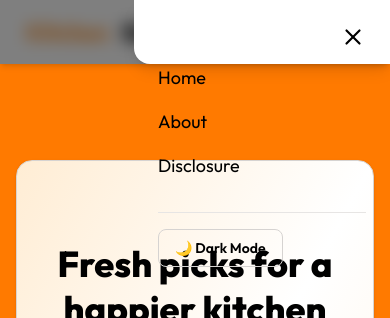
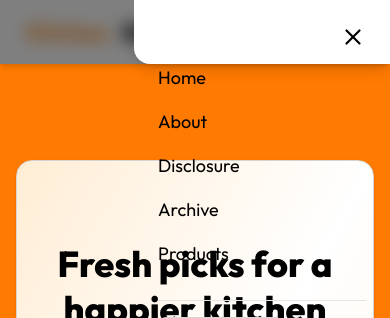
Before and after one commit to Dev-Tron/kitchenease-affiliate, a Next.js app: page / in a window 390 px wide. Both pictures are taken after a click on the button 353 px from the left and 32 px from the top of the page. Shown: the top 318 px of the page. Built offline with nearby package versions, Linux system fonts and the light colour scheme.

Commit message:
Fix hydration error and update Header

```diff
--- a/src/components/header.tsx
+++ b/src/components/header.tsx
@@ -1,31 +1,27 @@
-"use client"
+"use client";
 
-import Link from "next/link"
-import { useEffect, useState } from "react"
-import { Menu, X } from "lucide-react"
-import ThemeToggle from "@/components/ThemeToggle"
+import Link from "next/link";
+import { useEffect, useState } from "react";
+import { Menu, X } from "lucide-react";
+import ThemeToggle from "@/components/ThemeToggle";
 
 export default function Header() {
-  const [isOpen, setIsOpen] = useState(false)
-  const [scrolled, setScrolled] = useState(false)
-  const [loaded, setLoaded] = useState(false)
+  const [isOpen, setIsOpen] = useState(false);
+  const [scrolled, setScrolled] = useState(false);
+  const [loaded, setLoaded] = useState(false);
 
   // Detect scroll
   useEffect(() => {
     const handleScroll = () => {
-      if (window.scrollY > 20) {
-        setScrolled(true)
-      } else {
-        setScrolled(false)
-      }
-    }
-    window.addEventListener("scroll", handleScroll)
+      setScrolled(window.scrollY > 20);
+    };
+    window.addEventListener("scroll", handleScroll);
 
     // Trigger load animation
-    setTimeout(() => setLoaded(true), 100)
+    setTimeout(() => setLoaded(true), 100);
 
-    return () => window.removeEventListener("scroll", handleScroll)
-  }, [])
+    return () => window.removeEventListener("scroll", handleScroll);
+  }, []);
 
   return (
     <header
@@ -33,9 +29,9 @@ export default function Header() {
         loaded ? "opacity-100 translate-y-0" : "opacity-0 -translate-y-10"
       } ${
         isOpen
-          ? "bg-white shadow-md h-16" // 👈 when menu is open
+          ? "bg-white shadow-md h-16"
           : scrolled
-          ? "bg-[#5A8F60] shadow-md h-12" // 👈 darker sage green on scroll
+          ? "bg-[#5A8F60] shadow-md h-12"
           : "bg-transparent h-16"
       }`}
     >
@@ -63,11 +59,21 @@ export default function Header() {
             scrolled ? "text-sm" : "text-base"
           }`}
         >
-          <Link className="hover:text-yellow-200 transition-colors" href="/">Home</Link>
-          <Link className="hover:text-yellow-200 transition-colors" href="/about">About</Link>
-          <Link className="hover:text-yellow-200 transition-colors" href="/disclosure">Disclosure</Link>
-          <Link className="hover:text-yellow-200 transition-colors" href="/archive">Archive</Link>
-          <Link className="hover:text-yellow-200 transition-colors" href="/featured">Products</Link>
+          <Link className="hover:text-yellow-200 transition-colors" href="/">
+            Home
+          </Link>
+          <Link className="hover:text-yellow-200 transition-colors" href="/about">
+            About
+          </Link>
+          <Link className="hover:text-yellow-200 transition-colors" href="/disclosure">
+            Disclosure
+          </Link>
+          <Link className="hover:text-yellow-200 transition-colors" href="/archive">
+            Archive
+          </Link>
+          <Link className="hover:text-yellow-200 transition-colors" href="/featured">
+            Products
+          </Link>
 
           {/* Theme Toggle */}
           <ThemeToggle />
@@ -90,7 +96,7 @@ export default function Header() {
         onClick={() => setIsOpen(false)}
       ></div>
 
-      {/* Sidebar Drawer (slides from right, fades in) */}
+      {/* Sidebar Drawer */}
       <div
         className={`fixed top-0 right-0 h-full w-64 bg-white text-black p-6 shadow-lg z-50 transform transition-all duration-300 ease-in-out rounded-bl-2xl ${
           isOpen ? "translate-x-0 opacity-100" : "translate-x-full opacity-0"
@@ -104,27 +110,34 @@ export default function Header() {
           <X size={26} />
         </button>
 
-        {/* Nav Links */}
+        {/* ✅ Nav Links (hydration-safe) */}
         <nav className="mt-10 flex flex-col gap-4 text-lg">
-          {["Home", "About", "Disclosure"].map((item, i) => (
+          {[
+            { name: "Home", href: "/" },
+            { name: "About", href: "/about" },
+            { name: "Disclosure", href: "/disclosure" },
+            { name: "Archive", href: "/archive" },
+            { name: "Products", href: "/featured" },
+          ].map((item, index) => (
             <Link
-              key={item}
-              href={item === "Home" ? "/" : `/${item.toLowerCase()}`}
+              key={item.name}
+              href={item.href}
               onClick={() => setIsOpen(false)}
-              className={`transform transition-all duration-300 delay-${i * 100} ${
+              className={`transform transition-all duration-300 ${
                 isOpen ? "opacity-100 translate-x-0" : "opacity-0 translate-x-4"
               } hover:text-[#5A8F60]`}
+              style={{ transitionDelay: `${index * 100}ms` }} // ✅ safe fix for hydration mismatch
             >
-              {item}
+              {item.name}
             </Link>
           ))}
         </nav>
 
-        {/* Theme Toggle in Drawer */}
+        {/* Theme Toggle */}
         <div className="mt-8 border-t border-stone-200 pt-4">
           <ThemeToggle />
         </div>
       </div>
     </header>
-  )
+  );
 }
```
